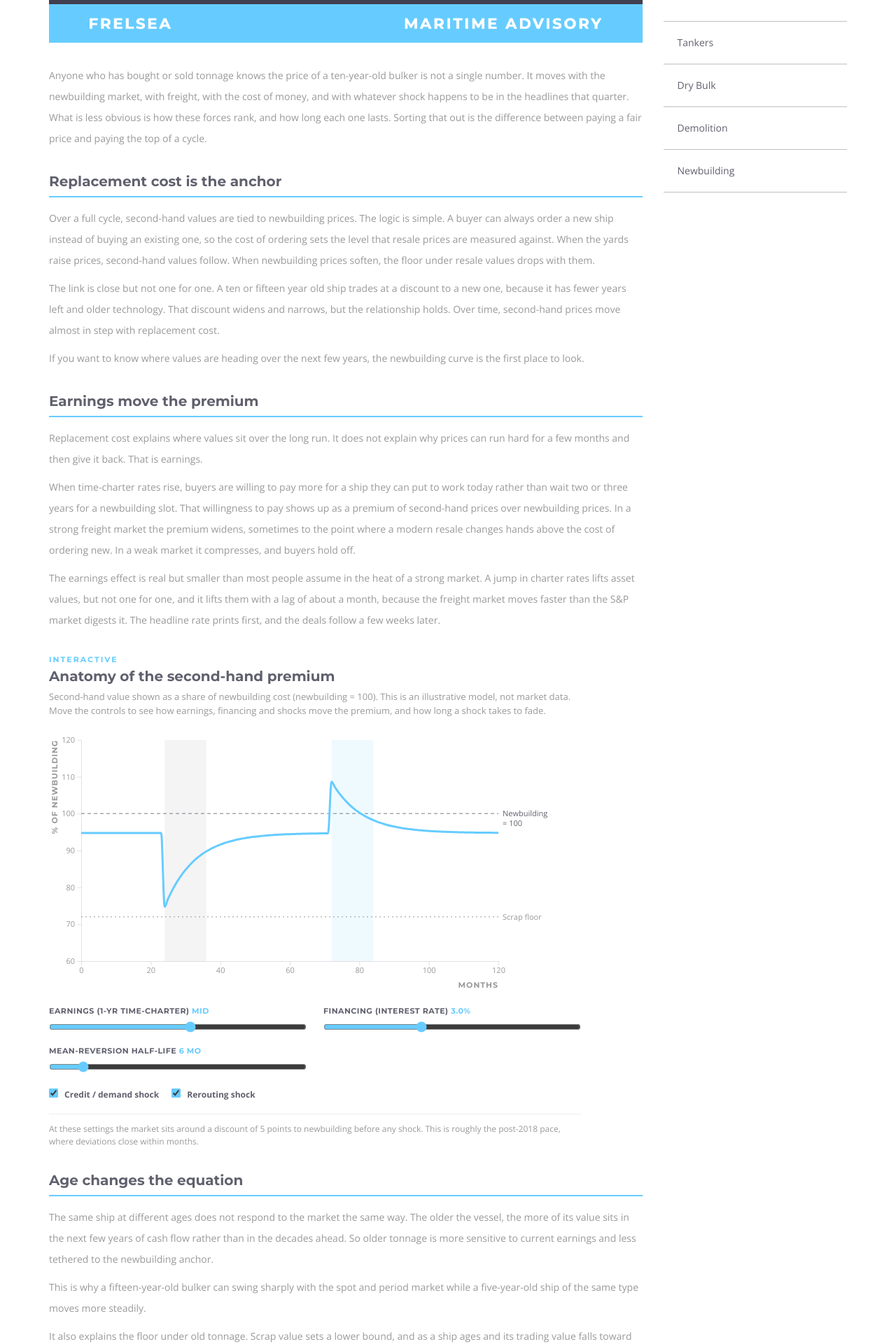
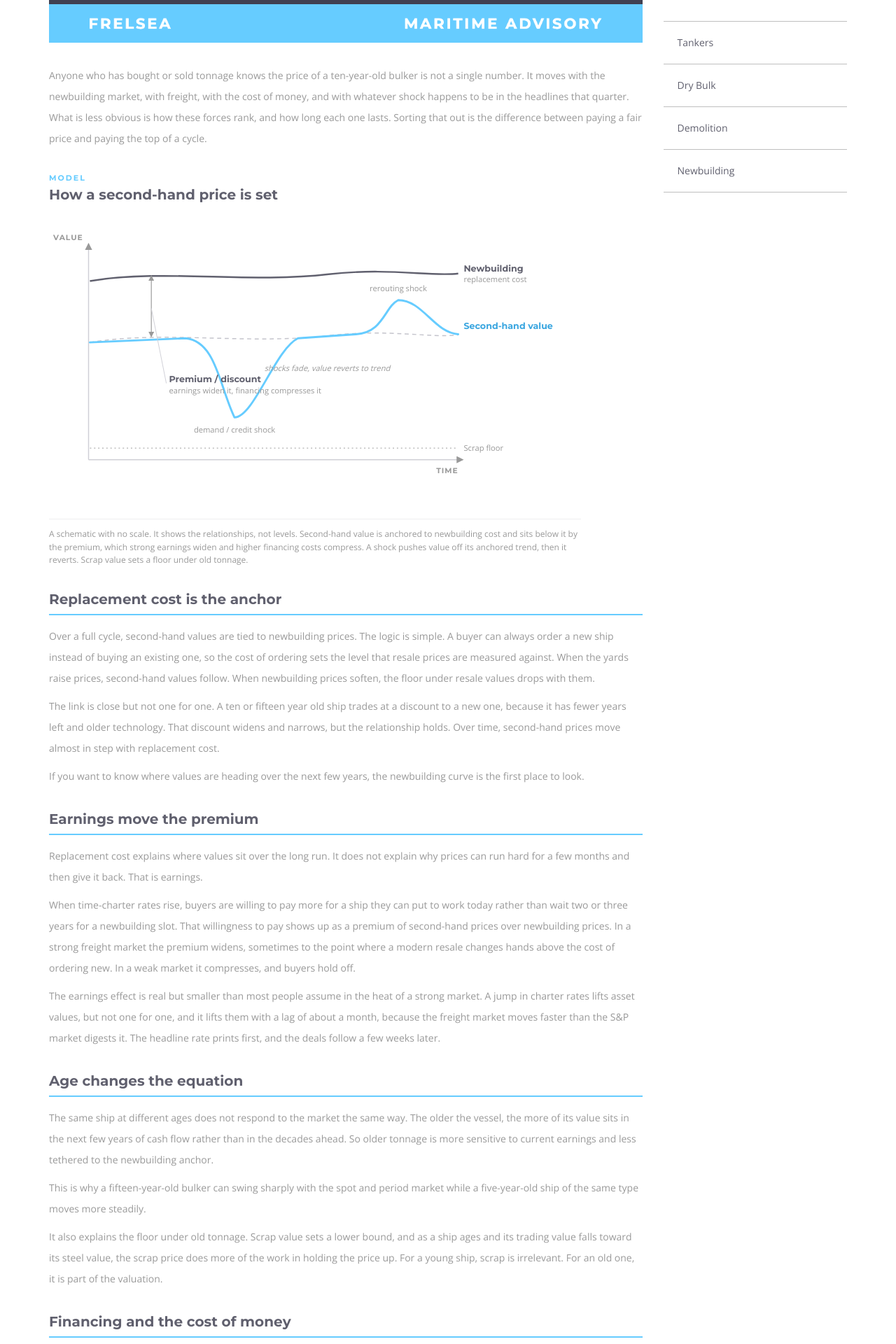
Before and after one commit to frelsea/frelsea.github.io, a Jekyll site: the page built from _posts/2026-06-22-what-drives-secondhand-dry-bulk-values.md, in a window 1280 px wide. Shown: the part 871-2791 px from the top of the page at 70% size. Built offline with Jekyll 4.4.1, drawn with Linux system fonts in a browser that asks for light colours; some web fonts are replaced.

Commit message:
Replace interactive chart with scale-free model schematic
The previous d3 widget used invented levels that misrepresented the age
discount on 10-15yr tonnage. Swap for a static SVG that shows the
relationships only, no numbers, so it stays accurate and does not date.

```diff
--- a/_includes/secondhand-premium-chart.html
+++ b/_includes/secondhand-premium-chart.html
@@ -1,148 +1,72 @@
 <div class="fr-viz" id="fr-premium-viz">
   <div class="fr-viz__head">
-    <div class="fr-viz__eyebrow">Interactive</div>
-    <div class="fr-viz__title">Anatomy of the second-hand premium</div>
-    <div class="fr-viz__sub">Second-hand value shown as a share of newbuilding cost (newbuilding = 100). This is an illustrative model, not market data. Move the controls to see how earnings, financing and shocks move the premium, and how long a shock takes to fade.</div>
+    <div class="fr-viz__eyebrow">Model</div>
+    <div class="fr-viz__title">How a second-hand price is set</div>
   </div>
 
   <div class="fr-viz__chart">
-    <svg viewBox="0 0 760 380" preserveAspectRatio="xMidYMid meet" role="img" aria-label="Interactive chart of the second-hand premium over newbuilding"></svg>
+    <svg viewBox="0 0 780 440" preserveAspectRatio="xMidYMid meet" role="img" aria-label="Schematic of how second-hand vessel values track newbuilding cost, flex with the premium, deviate on shocks and revert, with a scrap floor">
+      <defs>
+        <marker id="fr-arrow" viewBox="0 0 10 10" refX="8" refY="5" markerWidth="7" markerHeight="7" orient="auto-start-reverse">
+          <path d="M0,0 L10,5 L0,10 z" fill="#999999"></path>
+        </marker>
+      </defs>
+
+      <!-- axes (no scale) -->
+      <line class="fr-axis" x1="58" y1="46" x2="58" y2="362" marker-start="url(#fr-arrow)"></line>
+      <line class="fr-axis" x1="58" y1="362" x2="606" y2="362" marker-end="url(#fr-arrow)"></line>
+      <text class="fr-axis-title" x="50" y="40" text-anchor="end">Value</text>
+      <text class="fr-axis-title" x="600" y="382" text-anchor="end">Time</text>
+
+      <!-- scrap floor -->
+      <line class="fr-floor" x1="60" y1="345" x2="600" y2="345"></line>
+      <text class="fr-lbl-mut" x="608" y="349">Scrap floor</text>
+
+      <!-- newbuilding anchor -->
+      <path class="fr-nb" d="M60,100 C170,82 290,104 410,90 C500,80 560,94 600,89"></path>
+      <text class="fr-lbl-nb" x="608" y="86">Newbuilding</text>
+      <text class="fr-lbl-mut" x="608" y="102">replacement cost</text>
+
+      <!-- anchored trend (where second-hand sits absent shocks) -->
+      <path class="fr-trend" d="M60,190 C170,172 290,194 410,180 C500,170 560,184 600,179"></path>
+
+      <!-- second-hand actual: tracks trend, dips on a shock and reverts, rises on a shock and reverts -->
+      <path class="fr-sh" d="M60,190 L200,184 C245,188 250,255 272,300 C300,300 332,200 365,184 L450,178 C490,176 492,138 512,128 C548,128 565,176 600,178"></path>
+      <text class="fr-lbl-sh" x="608" y="170">Second-hand value</text>
+
+      <!-- premium / discount gap -->
+      <line class="fr-gap" x1="150" y1="93" x2="150" y2="181" marker-start="url(#fr-arrow)" marker-end="url(#fr-arrow)"></line>
+      <line class="fr-leader" x1="150" y1="140" x2="172" y2="250"></line>
+      <text class="fr-lbl" x="176" y="248">Premium / discount</text>
+      <text class="fr-lbl-mut" x="176" y="265">earnings widen it, financing compresses it</text>
+
+      <!-- shock annotations -->
+      <text class="fr-lbl-mut" x="272" y="322" text-anchor="middle">demand / credit shock</text>
+      <text class="fr-lbl-mut" x="512" y="115" text-anchor="middle">rerouting shock</text>
+      <text class="fr-lbl-mut fr-italic" x="408" y="232" text-anchor="middle">shocks fade, value reverts to trend</text>
+    </svg>
   </div>
 
-  <div class="fr-viz__controls">
-    <label class="fr-viz__ctl">
-      <span class="fr-viz__ctl-label">Earnings (1-yr time-charter) <b data-out="earn"></b></span>
-      <input type="range" min="0" max="100" value="55" step="1" data-ctl="earn">
-    </label>
-    <label class="fr-viz__ctl">
-      <span class="fr-viz__ctl-label">Financing (interest rate) <b data-out="rate"></b></span>
-      <input type="range" min="0" max="8" value="3" step="0.5" data-ctl="rate">
-    </label>
-    <label class="fr-viz__ctl">
-      <span class="fr-viz__ctl-label">Mean-reversion half-life <b data-out="half"></b></span>
-      <input type="range" min="2" max="36" value="6" step="1" data-ctl="half">
-    </label>
-    <div class="fr-viz__toggles">
-      <label class="fr-viz__chk"><input type="checkbox" data-ctl="neg" checked> Credit / demand shock</label>
-      <label class="fr-viz__chk"><input type="checkbox" data-ctl="pos" checked> Rerouting shock</label>
-    </div>
-  </div>
-  <div class="fr-viz__note" data-out="note"></div>
+  <div class="fr-viz__note">A schematic with no scale. It shows the relationships, not levels. Second-hand value is anchored to newbuilding cost and sits below it by the premium, which strong earnings widen and higher financing costs compress. A shock pushes value off its anchored trend, then it reverts. Scrap value sets a floor under old tonnage.</div>
 </div>
 
 <style>
 .fr-viz{font-family:"Open sans",sans-serif;color:#60606e;max-width:760px;margin:34px 0;}
 .fr-viz__eyebrow{font-family:"Montserrat",sans-serif;font-weight:700;font-size:11px;letter-spacing:2px;text-transform:uppercase;color:#66ccff;margin-bottom:4px;}
-.fr-viz__title{font-family:"Montserrat",sans-serif;font-weight:700;font-size:20px;color:#60606e;line-height:1.2;}
-.fr-viz__sub{font-size:13px;line-height:1.5;color:#999999;margin:8px 0 14px;}
+.fr-viz__title{font-family:"Montserrat",sans-serif;font-weight:700;font-size:20px;color:#60606e;line-height:1.2;margin-bottom:14px;}
 .fr-viz__chart svg{width:100%;height:auto;display:block;}
-.fr-viz .axis path,.fr-viz .axis line{stroke:#e0e0e6;}
-.fr-viz .axis text{fill:#999999;font-size:11px;font-family:"Open sans",sans-serif;}
-.fr-viz .axis-title{fill:#999999;font-size:11px;text-transform:uppercase;letter-spacing:1px;font-family:"Montserrat",sans-serif;font-weight:700;}
-.fr-viz .ref-line{stroke:#60606e;stroke-width:1.5;stroke-dasharray:5 4;opacity:.55;}
-.fr-viz .floor-line{stroke:#999999;stroke-width:1;stroke-dasharray:2 4;}
-.fr-viz .ref-label{fill:#60606e;font-size:11px;font-family:"Open sans",sans-serif;}
-.fr-viz .floor-label{fill:#999999;font-size:11px;font-family:"Open sans",sans-serif;}
-.fr-viz .premium{fill:none;stroke:#66ccff;stroke-width:3;stroke-linejoin:round;}
-.fr-viz .band-neg{fill:#60606e;opacity:.07;}
-.fr-viz .band-pos{fill:#66ccff;opacity:.10;}
-.fr-viz__controls{display:grid;grid-template-columns:1fr 1fr;gap:14px 24px;margin-top:18px;}
-.fr-viz__ctl{display:block;font-size:12px;}
-.fr-viz__ctl-label{display:block;font-family:"Montserrat",sans-serif;font-weight:700;text-transform:uppercase;letter-spacing:.5px;font-size:11px;color:#60606e;margin-bottom:6px;}
-.fr-viz__ctl-label b{color:#66ccff;font-weight:700;}
-.fr-viz__ctl input[type=range]{width:100%;accent-color:#66ccff;cursor:pointer;}
-.fr-viz__toggles{grid-column:1 / -1;display:flex;flex-wrap:wrap;gap:18px;}
-.fr-viz__chk{font-size:12px;color:#60606e;cursor:pointer;}
-.fr-viz__chk input{accent-color:#66ccff;margin-right:6px;cursor:pointer;}
-.fr-viz__note{font-size:12px;line-height:1.5;color:#999999;margin-top:14px;border-top:1px solid #efeff0;padding-top:12px;}
-@media(max-width:600px){.fr-viz__controls{grid-template-columns:1fr;}}
+.fr-viz .fr-axis{stroke:#cfcfd6;stroke-width:1.5;}
+.fr-viz .fr-axis-title{fill:#999999;font-size:11px;text-transform:uppercase;letter-spacing:1px;font-family:"Montserrat",sans-serif;font-weight:700;}
+.fr-viz .fr-floor{stroke:#999999;stroke-width:1;stroke-dasharray:2 4;}
+.fr-viz .fr-nb{fill:none;stroke:#60606e;stroke-width:2.5;}
+.fr-viz .fr-trend{fill:none;stroke:#c4c4cc;stroke-width:1.5;stroke-dasharray:6 5;}
+.fr-viz .fr-sh{fill:none;stroke:#66ccff;stroke-width:3;stroke-linejoin:round;stroke-linecap:round;}
+.fr-viz .fr-gap{stroke:#999999;stroke-width:1.2;}
+.fr-viz .fr-leader{stroke:#cfcfd6;stroke-width:1;}
+.fr-viz .fr-lbl{fill:#60606e;font-size:13px;font-family:"Montserrat",sans-serif;font-weight:700;}
+.fr-viz .fr-lbl-nb{fill:#60606e;font-size:13px;font-family:"Montserrat",sans-serif;font-weight:700;}
+.fr-viz .fr-lbl-sh{fill:#3aa6e0;font-size:13px;font-family:"Montserrat",sans-serif;font-weight:700;}
+.fr-viz .fr-lbl-mut{fill:#999999;font-size:11.5px;font-family:"Open sans",sans-serif;}
+.fr-viz .fr-italic{font-style:italic;}
+.fr-viz__note{font-size:12px;line-height:1.55;color:#999999;margin-top:8px;border-top:1px solid #efeff0;padding-top:12px;}
 </style>
-
-<script src="https://cdn.jsdelivr.net/npm/d3@7"></script>
-<script>
-(function(){
-  var root = document.getElementById('fr-premium-viz');
-  if(!root || typeof d3 === 'undefined') return;
-
-  var W=760, H=380, m={t:18, r:118, b:46, l:46};
-  var iw=W-m.l-m.r, ih=H-m.t-m.b, T=120;
-
-  var svg=d3.select(root).select('svg');
-  var g=svg.append('g').attr('transform','translate('+m.l+','+m.t+')');
-  var x=d3.scaleLinear().domain([0,T]).range([0,iw]);
-  var y=d3.scaleLinear().domain([60,120]).range([ih,0]);
-
-  // event windows
-  var negT0=24, negM=-20, posT0=72, posM=14, floor=72;
-  var state={earn:55, rate:3, half:6, neg:true, pos:true};
-
-  function target(){ return 80 + (state.earn/100)*35 - state.rate*1.5; }
-  function shock(t,t0,M){ return t>=t0 ? M*Math.pow(0.5,(t-t0)/state.half) : 0; }
-  function series(){
-    var tgt=target(), arr=[];
-    for(var t=0;t<=T;t++){
-      var v=tgt;
-      if(state.neg) v+=shock(t,negT0,negM);
-      if(state.pos) v+=shock(t,posT0,posM);
-      arr.push({t:t, v:Math.max(v,floor)});
-    }
-    return arr;
-  }
-
-  // axes
-  g.append('g').attr('class','axis').attr('transform','translate(0,'+ih+')')
-    .call(d3.axisBottom(x).ticks(6).tickFormat(function(d){return d;}));
-  g.append('g').attr('class','axis').call(d3.axisLeft(y).ticks(6));
-  g.append('text').attr('class','axis-title').attr('x',iw).attr('y',ih+38).attr('text-anchor','end').text('Months');
-  g.append('text').attr('class','axis-title').attr('transform','rotate(-90)').attr('x',0).attr('y',-34).attr('text-anchor','end').text('% of newbuilding');
-
-  // shock bands
-  var bandNeg=g.append('rect').attr('class','band-neg').attr('y',0).attr('height',ih);
-  var bandPos=g.append('rect').attr('class','band-pos').attr('y',0).attr('height',ih);
-
-  // newbuilding reference line at 100
-  g.append('line').attr('class','ref-line').attr('x1',0).attr('x2',iw).attr('y1',y(100)).attr('y2',y(100));
-  g.append('text').attr('class','ref-label').attr('x',iw+6).attr('y',y(100)+4).text('Newbuilding');
-  g.append('text').attr('class','ref-label').attr('x',iw+6).attr('y',y(100)+18).text('= 100');
-  // scrap floor
-  g.append('line').attr('class','floor-line').attr('x1',0).attr('x2',iw).attr('y1',y(floor)).attr('y2',y(floor));
-  g.append('text').attr('class','floor-label').attr('x',iw+6).attr('y',y(floor)+4).text('Scrap floor');
-
-  var line=d3.line().x(function(d){return x(d.t);}).y(function(d){return y(d.v);}).curve(d3.curveMonotoneX);
-  var path=g.append('path').attr('class','premium').attr('d',line(series()));
-
-  function bandWidth(){ return Math.min(2*state.half, T-1); }
-  function render(animate){
-    // bands widen with half-life to show how long a deviation lingers
-    var bw=bandWidth();
-    bandNeg.attr('display',state.neg?null:'none').attr('x',x(negT0)).attr('width',x(negT0+bw)-x(negT0));
-    bandPos.attr('display',state.pos?null:'none').attr('x',x(posT0)).attr('width',x(posT0+bw)-x(posT0));
-    var sel=animate?path.transition().duration(450):path;
-    sel.attr('d',line(series()));
-
-    var tgt=target();
-    var label = tgt>=100 ? 'a premium of '+(tgt-100).toFixed(0)+' points over newbuilding'
-                         : 'a discount of '+(100-tgt).toFixed(0)+' points to newbuilding';
-    var hl = state.half<=8 ? ' This is roughly the post-2018 pace, where deviations close within months.'
-           : state.half>=30 ? ' This is closer to the slow pre-2018 pace, where a deviation could take years to close.'
-           : '';
-    root.querySelector('[data-out="note"]').textContent =
-      'At these settings the market sits around '+label+' before any shock.'+hl;
-  }
-
-  function syncOut(){
-    root.querySelector('[data-out="earn"]').textContent = state.earn<=20?'weak':state.earn>=75?'strong':'mid';
-    root.querySelector('[data-out="rate"]').textContent = state.rate.toFixed(1)+'%';
-    root.querySelector('[data-out="half"]').textContent = state.half+' mo';
-  }
-
-  d3.select(root).selectAll('input[data-ctl]').on('input change',function(){
-    var k=this.getAttribute('data-ctl');
-    if(k==='neg'||k==='pos'){ state[k]=this.checked; }
-    else { state[k]=+this.value; }
-    syncOut(); render(true);
-  });
-
-  syncOut(); render(false);
-})();
-</script>
--- a/_posts/2026-06-22-what-drives-secondhand-dry-bulk-values.md
+++ b/_posts/2026-06-22-what-drives-secondhand-dry-bulk-values.md
@@ -8,6 +8,8 @@ image: /assets/img/covers/insight-ship-values-cover.png
 ---
 
 Anyone who has bought or sold tonnage knows the price of a ten-year-old bulker is not a single number. It moves with the newbuilding market, with freight, with the cost of money, and with whatever shock happens to be in the headlines that quarter. What is less obvious is how these forces rank, and how long each one lasts. Sorting that out is the difference between paying a fair price and paying the top of a cycle.
+
+{% include secondhand-premium-chart.html %}
 
 ## Replacement cost is the anchor
 
@@ -24,8 +26,6 @@ Replacement cost explains where values sit over the long run. It does not explai
 When time-charter rates rise, buyers are willing to pay more for a ship they can put to work today rather than wait two or three years for a newbuilding slot. That willingness to pay shows up as a premium of second-hand prices over newbuilding prices. In a strong freight market the premium widens, sometimes to the point where a modern resale changes hands above the cost of ordering new. In a weak market it compresses, and buyers hold off.
 
 The earnings effect is real but smaller than most people assume in the heat of a strong market. A jump in charter rates lifts asset values, but not one for one, and it lifts them with a lag of about a month, because the freight market moves faster than the S&P market digests it. The headline rate prints first, and the deals follow a few weeks later.
-
-{% include secondhand-premium-chart.html %}
 
 ## Age changes the equation
 
```
